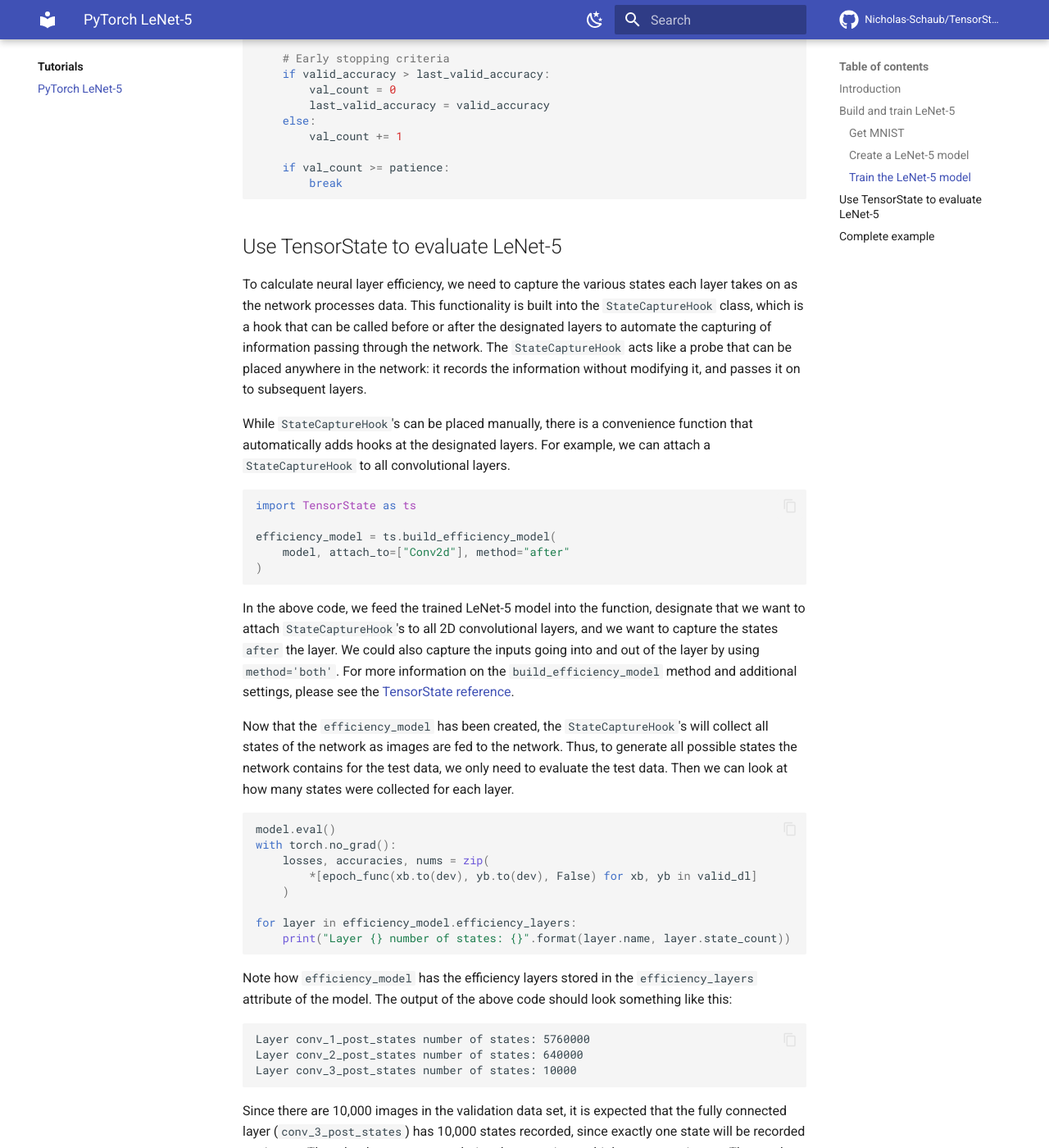
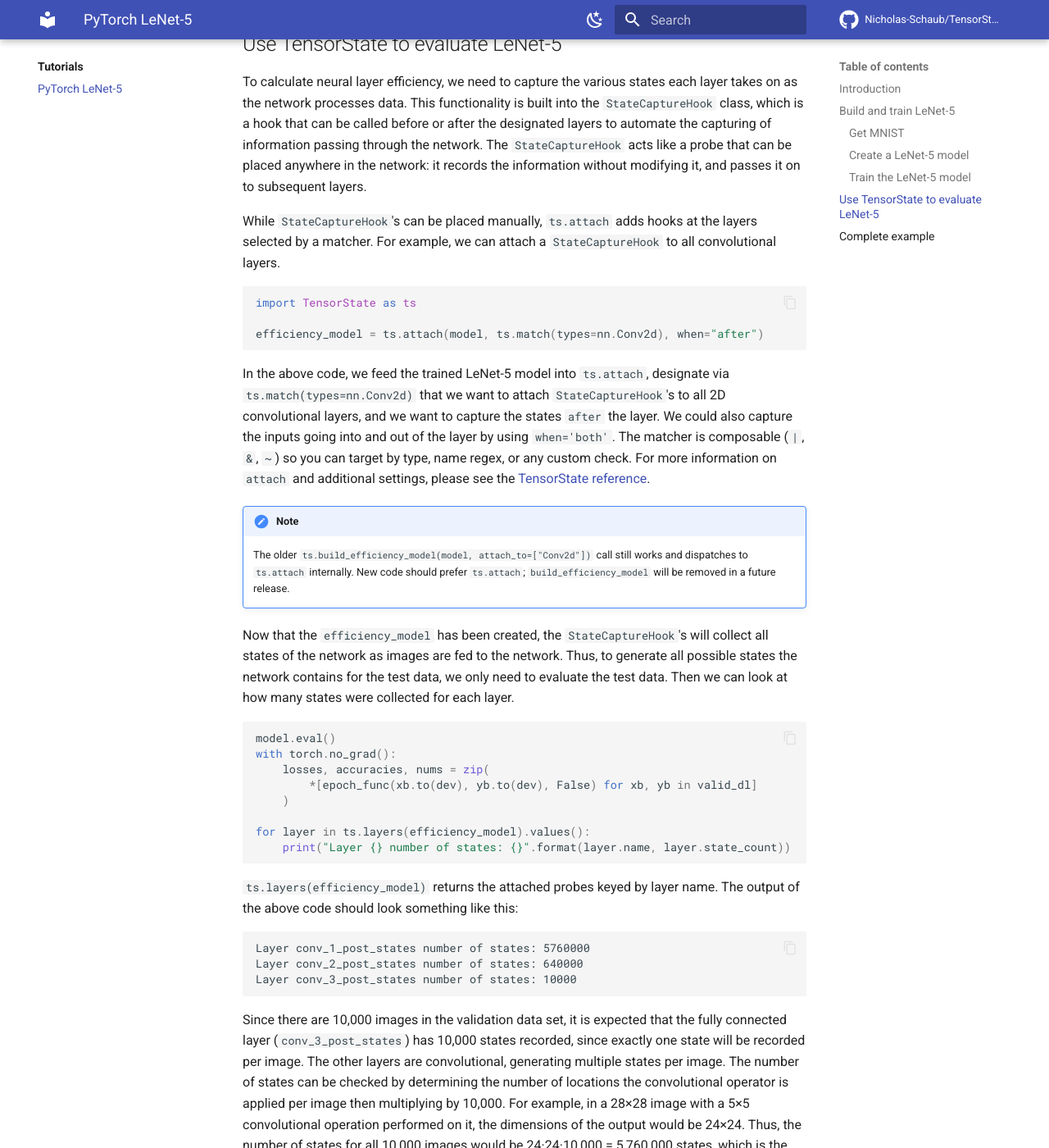
Before and after one commit to Nicholas-Schaub/TensorState, an MkDocs documentation site: the page built from docs/tutorials/pt-lenet5.md, in a window 1280 px wide and 1400 px high, scrolled down 4030 px. Shown: the whole window at 82% size. Built offline with MkDocs 1.6.1 and Material for MkDocs 9.7.7, drawn with Linux system fonts in a browser that asks for light colours; comment, search, counter and statistics services are not loaded; some of the changed text lies outside the part shown.

Commit message:
Docs: update for v0.5 (DuckDB, Rust extension, ts.attach, Python 3.13)
Surgical refresh of the user-facing docs. Existing prose and structure
preserved; only stale claims and broken code updated.

- README quick-start switches to ts.attach + ts.match; adds a short note
  that build_efficiency_model is now a shim and will be removed.
- docs/index.md "What's new in 0.5" picks up the missing headline items:
  Rust extension, DuckDB store, ts.attach API. Python pin tightened to
  3.13 only.
- docs/installation.md drops "accelerated Cython" / "C++ compiler" /
  "pip install numpy Cython" language and describes the Rust toolchain
  + maturin build, plus the runtime SIMD dispatch (AVX2/BMI2/NEON).
- docs/reference/index.md updates the function list and notes the
  build_efficiency_model deprecation.
- docs/tutorials/pt-lenet5.md replaces the broken
  http://deeplearning.net/data/mnist/ download with
  torchvision.datasets.MNIST; switches the two attach calls to ts.attach
  and the three .efficiency_layers iterations to ts.layers(...).values();
  adds one !!! note admonition about the legacy API.

mkdocs build --strict exits 0 (no griffe warnings).

Co-Authored-By: Claude Opus 4.7 <noreply@anthropic.com>

````diff
--- a/docs/tutorials/pt-lenet5.md
+++ b/docs/tutorials/pt-lenet5.md
@@ -24,34 +24,21 @@ already rescaled to floats ranging between 0–1, so no rescaling is required.
 
 ```python
 from pathlib import Path
-import requests, pickle, gzip
 import torch
-from torch.utils.data import TensorDataset, DataLoader
+from torch.utils.data import DataLoader
+from torchvision import datasets, transforms
 
 # Set up the directories
 DATA_PATH = Path("data")
 PATH = DATA_PATH / "mnist"
 PATH.mkdir(parents=True, exist_ok=True)
 
-# Download the data if it doesn't exist
-URL = "http://deeplearning.net/data/mnist/"
-FILENAME = "mnist.pkl.gz"
-if not (PATH / FILENAME).exists():
-    content = requests.get(URL + FILENAME).content
-    (PATH / FILENAME).open("wb").write(content)
+# Download MNIST if it doesn't exist; ToTensor() rescales pixels into [0, 1].
+train_ds = datasets.MNIST(PATH, train=True, download=True, transform=transforms.ToTensor())
+valid_ds = datasets.MNIST(PATH, train=False, download=True, transform=transforms.ToTensor())
 
-# Load the data
-with gzip.open((PATH / FILENAME).as_posix(), "rb") as f:
-    ((x_train, y_train), (x_valid, y_valid), _) = pickle.load(f, encoding="latin-1")
-
-    x_train, y_train, x_valid, y_valid = map(
-        torch.tensor, (x_train, y_train, x_valid, y_valid)
-    )
-
-    train_ds = TensorDataset(x_train, y_train)
-    train_dl = DataLoader(train_ds, batch_size=200, shuffle=True)
-    valid_ds = TensorDataset(x_valid, y_valid)
-    valid_dl = DataLoader(valid_ds, batch_size=200)
+train_dl = DataLoader(train_ds, batch_size=200, shuffle=True)
+valid_dl = DataLoader(valid_ds, batch_size=200)
 ```
 
 ### Create a LeNet-5 model
@@ -224,25 +211,30 @@ information passing through the network. The `StateCaptureHook` acts like a
 probe that can be placed anywhere in the network: it records the
 information without modifying it, and passes it on to subsequent layers.
 
-While `StateCaptureHook`'s can be placed manually, there is a convenience
-function that automatically adds hooks at the designated layers. For
-example, we can attach a `StateCaptureHook` to all convolutional layers.
+While `StateCaptureHook`'s can be placed manually, `ts.attach` adds hooks
+at the layers selected by a matcher. For example, we can attach a
+`StateCaptureHook` to all convolutional layers.
 
 ```python
 import TensorState as ts
 
-efficiency_model = ts.build_efficiency_model(
-    model, attach_to=["Conv2d"], method="after"
-)
+efficiency_model = ts.attach(model, ts.match(types=nn.Conv2d), when="after")
 ```
 
-In the above code, we feed the trained LeNet-5 model into the function,
-designate that we want to attach `StateCaptureHook`'s to all 2D
-convolutional layers, and we want to capture the states `after` the layer.
-We could also capture the inputs going into and out of the layer by using
-`method='both'`. For more information on the `build_efficiency_model`
-method and additional settings, please see the
-[TensorState reference](../reference/tensorstate.md).
+In the above code, we feed the trained LeNet-5 model into `ts.attach`,
+designate via `ts.match(types=nn.Conv2d)` that we want to attach
+`StateCaptureHook`'s to all 2D convolutional layers, and we want to
+capture the states `after` the layer. We could also capture the inputs
+going into and out of the layer by using `when='both'`. The matcher is
+composable (`|`, `&`, `~`) so you can target by type, name regex, or any
+custom check. For more information on `attach` and additional settings,
+please see the [TensorState reference](../reference/tensorstate.md).
+
+!!! note
+    The older `ts.build_efficiency_model(model, attach_to=["Conv2d"])`
+    call still works and dispatches to `ts.attach` internally. New code
+    should prefer `ts.attach`; `build_efficiency_model` will be removed
+    in a future release.
 
 Now that the `efficiency_model` has been created, the `StateCaptureHook`'s
 will collect all states of the network as images are fed to the network.
@@ -257,13 +249,12 @@ with torch.no_grad():
         *[epoch_func(xb.to(dev), yb.to(dev), False) for xb, yb in valid_dl]
     )
 
-for layer in efficiency_model.efficiency_layers:
+for layer in ts.layers(efficiency_model).values():
     print("Layer {} number of states: {}".format(layer.name, layer.state_count))
 ```
 
-Note how `efficiency_model` has the efficiency layers stored in the
-`efficiency_layers` attribute of the model. The output of the above code
-should look something like this:
+`ts.layers(efficiency_model)` returns the attached probes keyed by layer
+name. The output of the above code should look something like this:
 
 ```text
 Layer conv_1_post_states number of states: 5760000
@@ -293,7 +284,7 @@ calculates the entropy of the state space and divides by the number of
 neurons in the layer, giving an efficiency value in the range 0.00–1.00.
 
 ```python
-for layer in efficiency_model.efficiency_layers:
+for layer in ts.layers(efficiency_model).values():
     layer_efficiency = layer.efficiency()
     print("Layer {} efficiency: {:.1f}%".format(layer.name, 100 * layer_efficiency))
 ```
@@ -475,9 +452,7 @@ for epoch in range(num_epochs):
         break
 
 """ Evaluate model efficiency """
-efficiency_model = ts.build_efficiency_model(
-    model, attach_to=["Conv2d"], method="after"
-)
+efficiency_model = ts.attach(model, ts.match(types=nn.Conv2d), when="after")
 
 print()
 print("Running model predictions to capture states...")
@@ -491,12 +466,12 @@ print("Finished in {:.3f}s!".format(time.time() - start))
 
 print()
 print("Getting the number of states in each layer...")
-for layer in efficiency_model.efficiency_layers:
+for layer in ts.layers(efficiency_model).values():
     print("Layer {} number of states: {}".format(layer.name, layer.state_count))
 
 print()
 print("Evaluating efficiency of each layer...")
-for layer in efficiency_model.efficiency_layers:
+for layer in ts.layers(efficiency_model).values():
     start = time.time()
     print(
         "Layer {} efficiency: {:.1f}% ({:.3f}s)".format(
````
Also changed, not shown: other parts of docs/tutorials/pt-lenet5.md (+6 -20 lines), README.md (+8 -2 lines), docs/index.md (+7 -1 lines), docs/installation.md (+15 -19 lines), docs/reference/index.md (+7 -4 lines).
